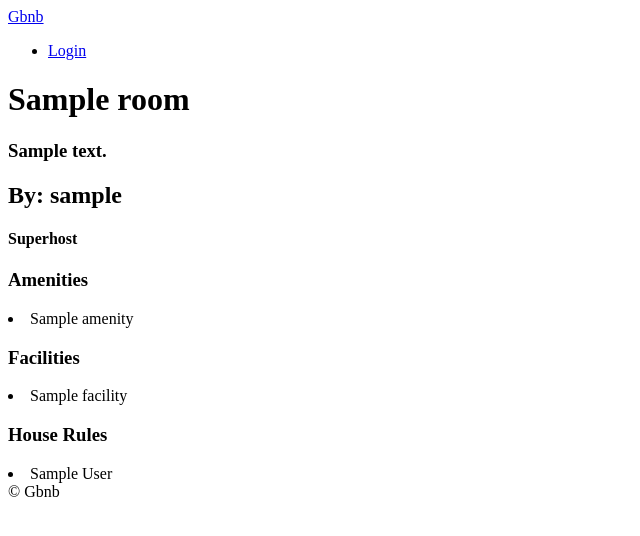
After one commit to Guiwoo/Airbnb_clone, a Django app: page /rooms/1 in a window 1280 px wide. The commit adds this page. Shown: the top 536 px of the page, without its empty margins (0-640 px from the left). Run offline with Django 3.2, Linux system fonts and the light colour scheme; tables that the repository leaves empty hold one stand-in row (values such as "Sample post").

Commit message:
detail pages

```diff
--- a/config/urls.py
+++ b/config/urls.py
@@ -5,6 +5,7 @@ from django.conf.urls.static import static
 
 urlpatterns = [
     path("", include("core.urls", namespace="core")),
+    path("rooms/", include("rooms.urls", namespace="rooms")),
     path("admin/", admin.site.urls),
 ]
 if settings.DEBUG:
--- a/core/urls.py
+++ b/core/urls.py
@@ -3,4 +3,4 @@ from rooms import views as rooms_views
 
 app_name = "core"
 
-urlpatterns = [path("", rooms_views.all_rooms, name="home")]
+urlpatterns = [path("", rooms_views.HomeView.as_view(), name="home")]
--- a/rooms/models.py
+++ b/rooms/models.py
@@ -1,5 +1,6 @@
 from django.db import models
 from django_countries.fields import CountryField
+from django.urls import reverse
 from core import models as core_models
 
 
@@ -86,6 +87,9 @@ class Room(core_models.TimeStampedModel):
             return round(all_ratings / len(all_reviews))
         return 0
 
+    def get_absolute_url(self):
+        return reverse("rooms:detail", kwargs={"pk": self.pk})
+
 
 class Photo(core_models.TimeStampedModel):
     """Photo Model Definition"""
--- /dev/null
+++ b/rooms/urls.py
@@ -0,0 +1,6 @@
+from django.urls import path
+from . import views
+
+app_name = "rooms"
+
+urlpatterns = [path("<int:pk>", views.room_detail, name="detail")]
--- a/rooms/views.py
+++ b/rooms/views.py
@@ -1,14 +1,29 @@
-from django.shortcuts import redirect, render
-from django.core.paginator import EmptyPage, Paginator
+from django.utils import timezone
+from django.views.generic import ListView
+from django.shortcuts import render, redirect
+from django.urls import reverse
 from . import models
 
 
-def all_rooms(req):
-    page = int(req.GET.get("page", 1))
-    room_list = models.Room.objects.all()
-    paginator = Paginator(room_list, 10, orphans=5)
+class HomeView(ListView):
+    """Homeview Definition"""
+
+    model = models.Room
+    paginate_by = 10
+    ordering = "created"
+    paginate_orphans = 5
+    context_object_name = "rooms"
+
+    def get_context_data(self, **kwargs):
+        context = super().get_context_data(**kwargs)
+        now = timezone.now()
+        context["now"] = now
+        return context
+
+
+def room_detail(requset, pk):
     try:
-        rooms = paginator.page(int(page))
-        return render(req, "rooms/home.html", {"page": rooms})
-    except EmptyPage:
-        return redirect("/")
+        room = models.Room.objects.get(pk=pk)
+        return render(requset, "rooms/detail.html", {"room": room})
+    except models.Room.DoesNotExist:
+        return redirect(reverse("core:home"))
--- a/templates/partials/header.html
+++ b/templates/partials/header.html
@@ -1,5 +1,5 @@
 <header>
-    <a href="/">Gbnb</a>
+    <a href="{% url "core:home" %}">Gbnb</a>
     <ul>
         <li><a href="#">Login</a></li>
     </ul>
--- /dev/null
+++ b/templates/rooms/detail.html
@@ -0,0 +1,29 @@
+{% extends "base.html" %}
+
+{% block page_name %}Detail  {% endblock %}
+
+{% block content %}
+<div>
+    <h1>{{room.name}}</h1>
+    <h3>{{room.description}}</h3>
+</div>
+<div>
+    <h2>By: {{room.host.username}}
+        {% if room.host.superhost %}
+            <h4>Superhost</h4>
+        {% endif %}
+    </h2>
+    <h3>Amenities</h3>
+    {% for a in room.amenities.all %}
+        <li>{{a}}</li>
+    {% endfor %}
+    <h3>Facilities</h3>
+    {% for f in room.facilities.all %}
+        <li>{{f}}</li>
+    {% endfor %}
+    <h3>House Rules</h3>
+    {% for r in room.house_rules.all %}
+        <li>{{r}}</li>
+    {% endfor %}
+</div>
+{% endblock %}
```
Also changed, not shown: templates/rooms/home.html (deleted, +0 -20 lines), templates/rooms/room_list.html (added, +22 -0 lines).
